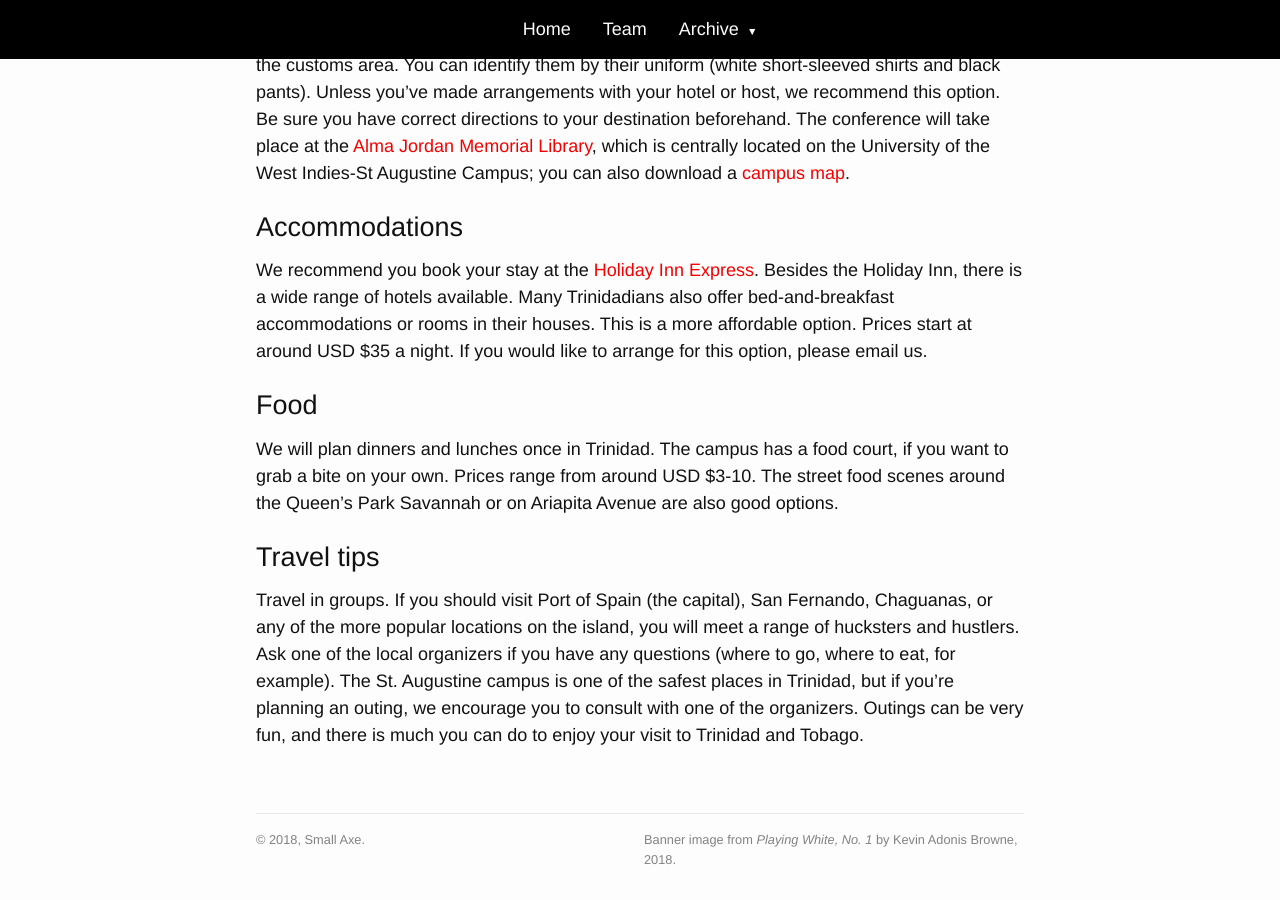
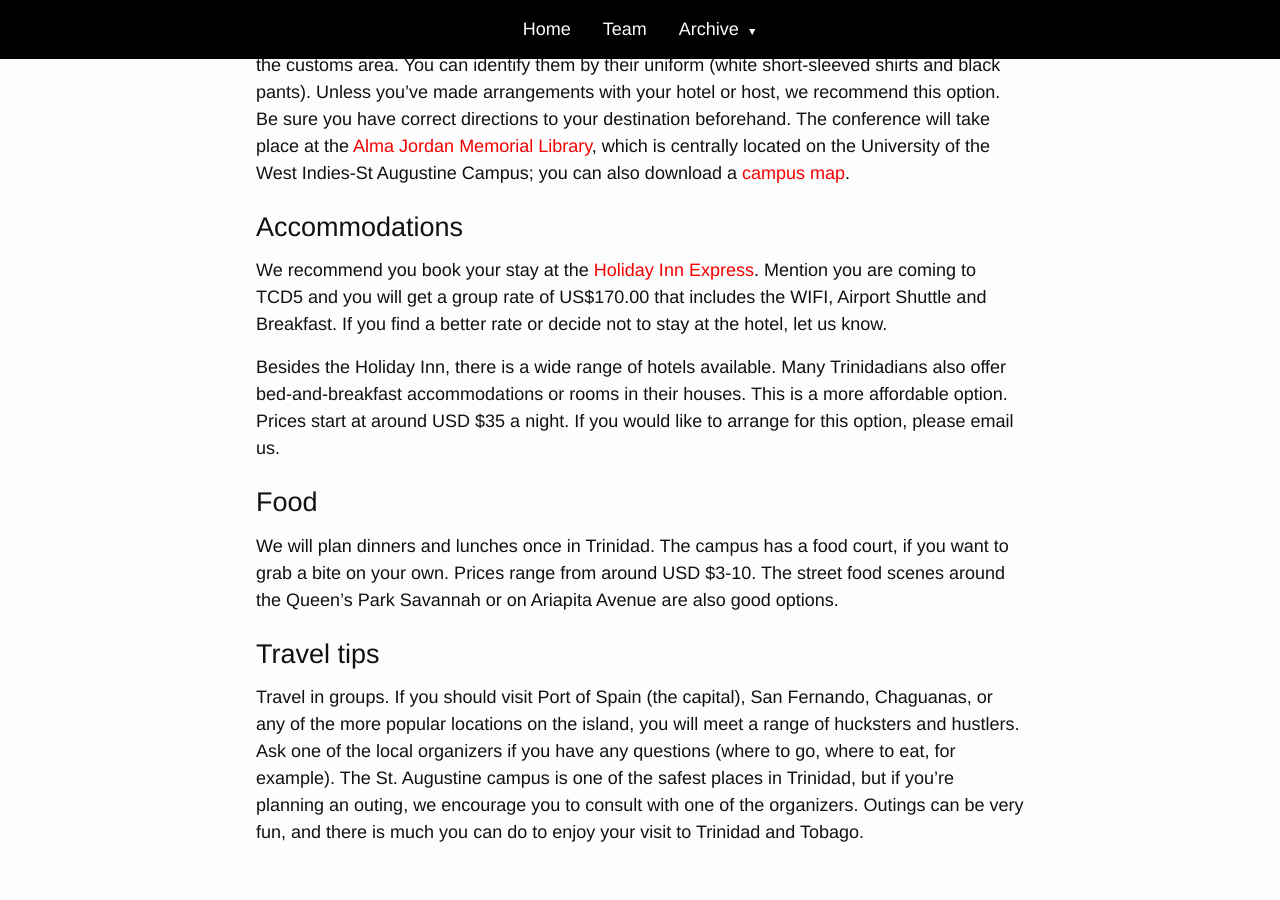
Before and after one commit to kbjosephs/sxcd5-dev, a Jekyll site: the page built from travel.html, in a window 1280 px wide and 900 px high, scrolled down 742 px. Built offline with Jekyll 4.4.1, drawn with Linux system fonts in a browser that asks for light colours; before the commit the page ends 1611 px from its top, so only the background shows below that.

Commit message:
updated travel site

```diff
--- a/travel.html
+++ b/travel.html
@@ -10,7 +10,9 @@ title: Travel
 	<p>Please make sure before traveling that you are eligible to travel to Trinidad, or whether you will <a href="http://www.immigration.gov.tt/Services/Visas.aspx" target="_blank">require a visa</a> to enter the country. Travelers from the US and UK, for example, do not, as well as their respective affiliates and protectorates. Licensed taxi drivers are available just as you exit the customs area. You can identify them by their uniform (white short-sleeved shirts and black pants). Unless you&#8217;ve made arrangements with your hotel or host, we recommend this option. Be sure you have correct directions to your destination beforehand. The conference will take place at the <a href="https://libraries.sta.uwi.edu/ajl/index.php/about-the-library/about-the-library" target="_blank">Alma Jordan Memorial Library</a>, which is centrally located on the University of the West Indies-St Augustine Campus; you can also download a <a href="http://sta.uwi.edu/resources/documents/sta_map.pdf" target="_blank">campus map</a>.</p>
 
 <h2>Accommodations</h2>
-	<p>We recommend you book your stay at the <a href="https://www.ihg.com/holidayinnexpress/hotels/us/en/trincity/poshi/hoteldetail">Holiday Inn Express</a>. Besides the Holiday Inn, there is a wide range of hotels available. Many Trinidadians also offer bed-and-breakfast accommodations or rooms in their houses. This is a more affordable option. Prices start at around USD $35 a night. If you would like to arrange for this option, please email us.</p>
+	<p>We recommend you book your stay at the <a href="https://www.ihg.com/holidayinnexpress/hotels/us/en/trincity/poshi/hoteldetail">Holiday Inn Express</a>. Mention you are coming to TCD5 and you will get a group rate of US$170.00 that includes the WIFI, Airport Shuttle and Breakfast. If you find a better rate or decide not to stay at the hotel, let us know.</p>
+
+	<p>Besides the Holiday Inn, there is a wide range of hotels available. Many Trinidadians also offer bed-and-breakfast accommodations or rooms in their houses. This is a more affordable option. Prices start at around USD $35 a night. If you would like to arrange for this option, please email us.</p>
 
 <h2>Food</h2>
 	<p>We will plan dinners and lunches once in Trinidad. The campus has a food court, if you want to grab a bite on your own. Prices range from around USD $3-10. The street food scenes around the Queen’s Park Savannah or on Ariapita Avenue are also good options.</p>
```
Also changed, not shown: 2 other files.
